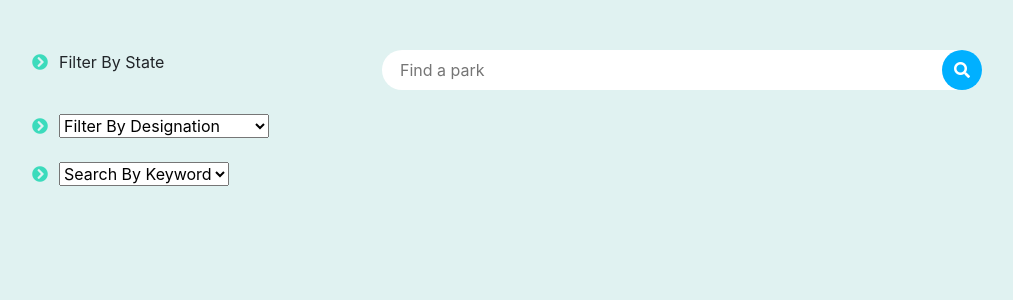
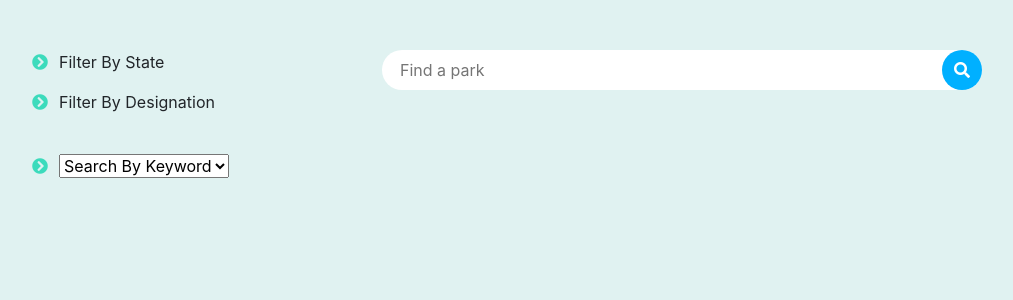
Before and after one commit to eunicornbread/NPSInfoKiosk, a React (Create React App) app: page /search in a window 1280 px wide. Shown: the top 300 px of the page, without its empty margins (18-1031 px from the left). Built offline with nearby package versions, Linux system fonts and the light colour scheme.

Commit message:
Convert designation filtering

```diff
--- a/src/search.js
+++ b/src/search.js
@@ -22,6 +22,7 @@ class Search extends Component {
 		this.handleSearchFilter = this.handleSearchFilter.bind(this);
 		this.handleCollapse = this.handleCollapse.bind(this);
 		this.handleStateCollapse = this.handleStateCollapse.bind(this);
+		this.handleDesigCollapse = this.handleDesigCollapse.bind(this);
 
 		// convert the json file to key value pair
 		var map = new Map();
@@ -41,6 +42,10 @@ class Search extends Component {
 			if (!document.getElementById('state-filter-wrapper').contains(event.target)) {
 				document.getElementById('state-filter-option').classList.remove('show');
 			}
+
+			if (!document.getElementById('desig-filter-wrapper').contains(event.target)) {
+				document.getElementById('desig-filter-option').classList.remove('show');
+			}
 		});
 	}
 
@@ -57,6 +62,14 @@ class Search extends Component {
 			document.getElementById('state-filter-option').classList.remove('show');
 		} else {
 			document.getElementById('state-filter-option').classList.add('show');
+		}
+	}
+
+	handleDesigCollapse(event) {
+		if (document.getElementById('desig-filter-option').classList.contains('show')) {
+			document.getElementById('desig-filter-option').classList.remove('show');
+		} else {
+			document.getElementById('desig-filter-option').classList.add('show');
 		}
 	}
 
@@ -89,19 +102,14 @@ class Search extends Component {
 	}
 
 	handleDesigFilter(event) {
-		event.preventDefault();
-		if (document.getElementById('desig-filter').value === 'Filter By Designation') {
-			return;
-		}
 		var desigFilter = this.state.desigFilter;
-		desigFilter.push(document.getElementById('desig-filter').value);
+		desigFilter.push(event.target.getAttribute('data-desig'));
 		var uniqueDesig = [...new Set(desigFilter)];
 
 		this.setState({
 			desigFilter: uniqueDesig
 		});
 
-		document.getElementById('desig-filter').selectedIndex = 0;
 	}
 
 	handleSearchFilter(event) {
@@ -205,26 +213,14 @@ class Search extends Component {
 			index += 1;
 		});
 
-
-		// var stateOptions = [];
-		// var index = 1;
-		// this.state.statesMap.forEach(element => {
-		// 	stateOptions.push(
-		// 		<option className="dropdown-item" key={ index }>
-		// 			{ element }
-		// 		</option>
-		// 	);
-		// 	index += 1;
-		// });
-
 		// display all the designation options
 		var desigOptions = [];
-		index = 1;
+		index = 0;
 		designationData.forEach((element) => {
 			desigOptions.push(
-				<option className="dropdown-item" key={ index }>
-					{ element.designation }
-				</option>
+				<div className="dropdown-item" onClick={ this.handleDesigFilter } key={ index } data-desig={ element.designation }>
+					<p data-desig={ element.designation }>{ element.designation }</p>
+				</div>
 			);
 			index += 1;
 		});
@@ -272,18 +268,7 @@ class Search extends Component {
 				<div className="search-result" id="search-results">{ resultList }</div>
 
 				<div className="filter-menu" id="filter-menu">
-					{/*
-					<div>
-						<i className="fas fa-chevron-circle-right collapse-icon"></i>
-						<select className="filter-button state-filter-button"
-								id="state-filter" onChange={ this.handleStateFilter }>
-							<option className="dropdown-item" key={ 0 }>
-								Filter By State
-							</option>
-							{ stateOptions }
-						</select>
-					</div>
-					*/}
+
 					<div className="filter-wrapper" id="state-filter-wrapper" onClick={ this.handleStateCollapse }>
 						<i className="fas fa-chevron-circle-right collapse-icon"></i>
 						<div className="filter-button state-filter-button">
@@ -294,15 +279,14 @@ class Search extends Component {
 						</div>
 					</div>
 
-					<div>
+					<div className="filter-wrapper" id="desig-filter-wrapper" onClick={ this.handleDesigCollapse }>
 						<i className="fas fa-chevron-circle-right collapse-icon"></i>
-						<select className="filter-button desig-filter-button mt-4"
-								id="desig-filter" onChange={ this.handleDesigFilter }>
-							<option className="dropdown-item" key={ 0 }>
-								Filter By Designation
-							</option>
+						<div className="filter-button desig-filter-button">
+							<p className="noselect">Filter By Designation</p>
+						</div>
+						<div className="filter-option desig-filter-option" id="desig-filter-option">
 							{ desigOptions }
-						</select>
+						</div>
 					</div>
 
 					<div>
```
